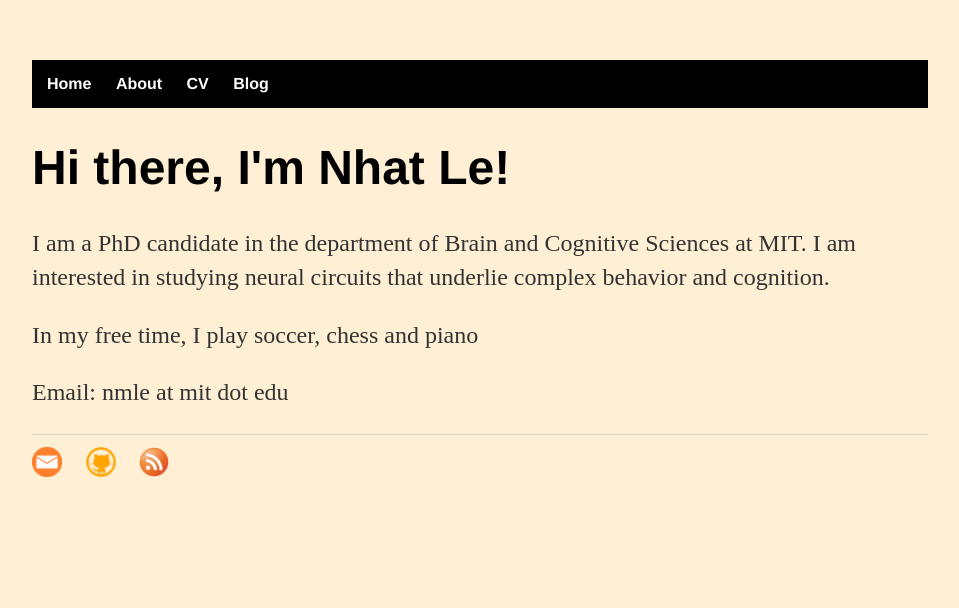
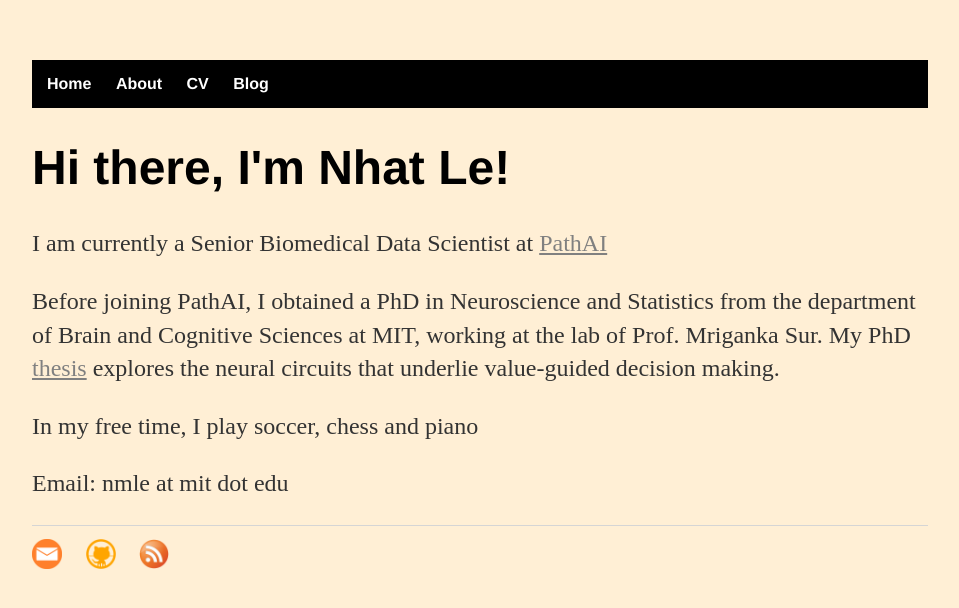
Before and after one commit to nhat-le/nhat-le.github.io, a Jekyll site: the page built from about/index.html, in a window 1280 px wide. Shown: the top 608 px of the page, without its empty margins (160-1119 px from the left). Built offline with Jekyll 4.4.1, drawn with Linux system fonts in a browser that asks for light colours.

Commit message:
updated about page

```diff
--- a/about/index.html
+++ b/about/index.html
@@ -4,8 +4,9 @@ title: About me
 ---
 <div class="blurb">
 	<h1>Hi there, I'm Nhat Le!</h1>
-	<p>I am a PhD candidate in the department of Brain and Cognitive Sciences at MIT.
-  I am interested in studying neural circuits that underlie complex behavior and cognition. </p>
+
+  <p> I am currently a Senior Biomedical Data Scientist at <a href="https://www.pathai.com/">PathAI</a> </p>
+	<p>Before joining PathAI, I obtained a PhD in Neuroscience and Statistics from the department of Brain and Cognitive Sciences at MIT, working at the lab of Prof. Mriganka Sur. My PhD <a href="https://dspace.mit.edu/handle/1721.1/147479">thesis</a> explores the neural circuits that underlie value-guided decision making. </p>
 
   <p>In my free time, I play soccer, chess and piano</p>
 
```
